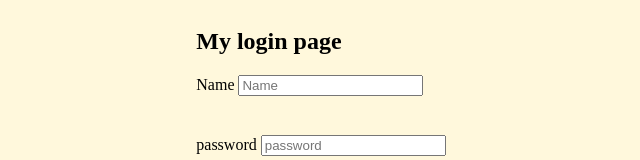
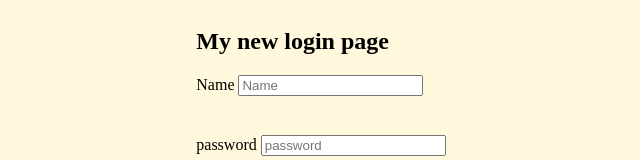
Before and after one commit to Siphiwayinkhosi/test-login, a plain HTML site: page index.html in a window 1280 px wide. Shown: the top 160 px of the page, without its empty margins (319-959 px from the left). Drawn offline with Linux system fonts and the light colour scheme.

Commit message:
changed my title to new title

```diff
--- a/index.html
+++ b/index.html
@@ -9,7 +9,7 @@
 <body>
     <form class="login-form">
         <div class="title">
-            <h2>My login page</h2>
+            <h2>My new login page</h2>
         </div>
         <div class="iput-group">
             <label for="username">Name</label>
```
